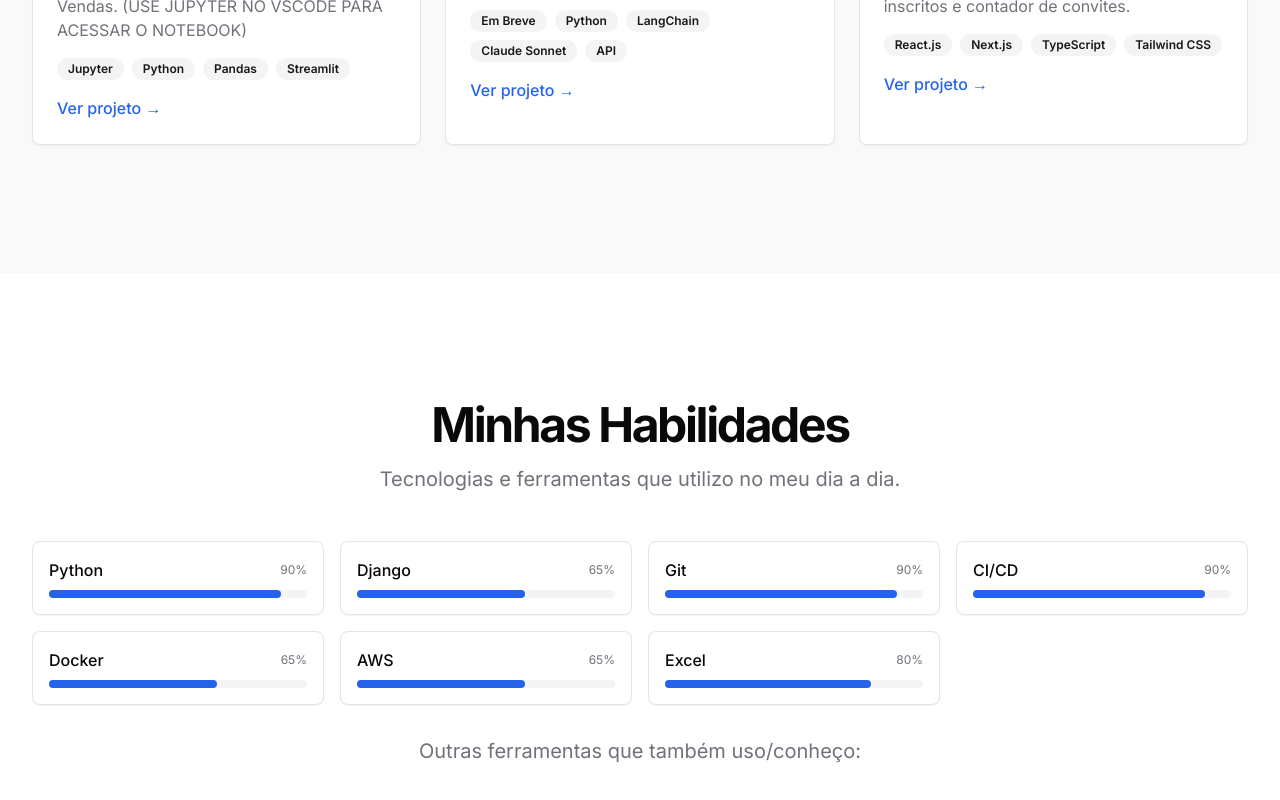
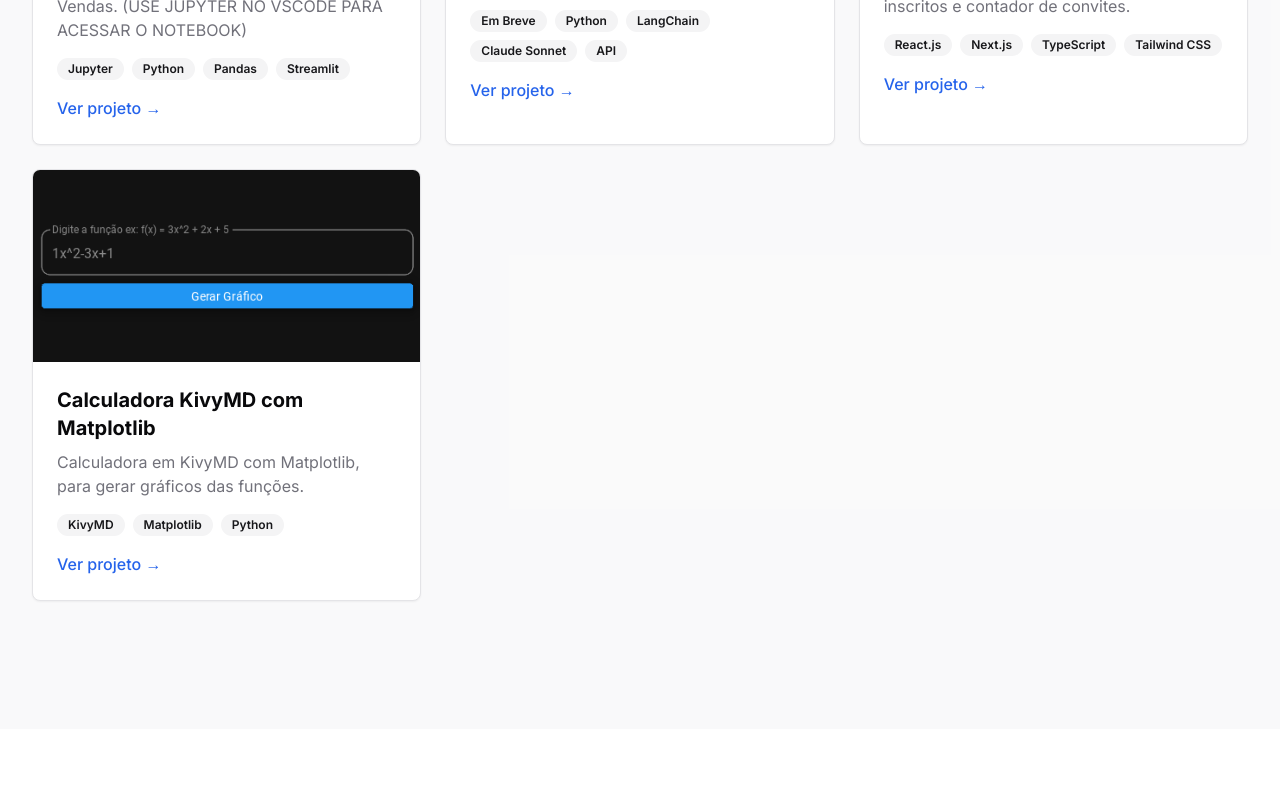
Before and after one commit to felipemchdev/portfolio, a Next.js app: page / in a window 1280 px wide. Shown: the part 1778-2578 px from the top of the page. Built offline with nearby package versions, Linux system fonts and the light colour scheme.

Commit message:
feat: add project

```diff
--- a/app/page.tsx
+++ b/app/page.tsx
@@ -134,6 +134,13 @@ export default function Home() {
               tags={["React.js", "Next.js", "TypeScript", "Tailwind CSS"]}
               link="https://github.com/felipemchdev/webevent_react-node"
             />
+            <ProjectCard
+              title="Calculadora KivyMD com Matplotlib"
+              description="Calculadora em KivyMD com Matplotlib, para gerar gráficos das funções."
+              image="/b.png?height=300&width=500"
+              tags={["KivyMD", "Matplotlib", "Python"]}
+              link="https://github.com/felipemchdev/CalculadoraKivyMD/releases/tag/KIVY!"
+            />
           </div>
         </section>
 
```
Also changed, not shown: public/b.png (added).
